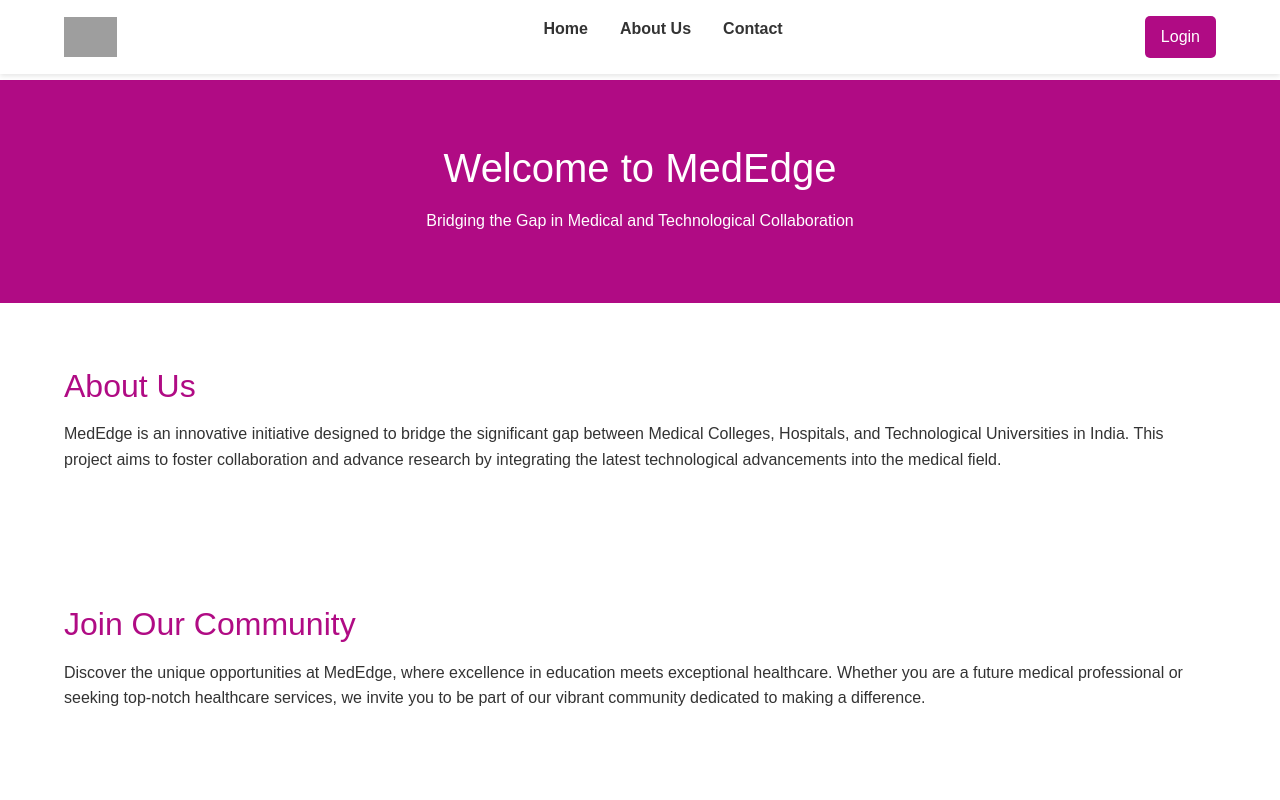
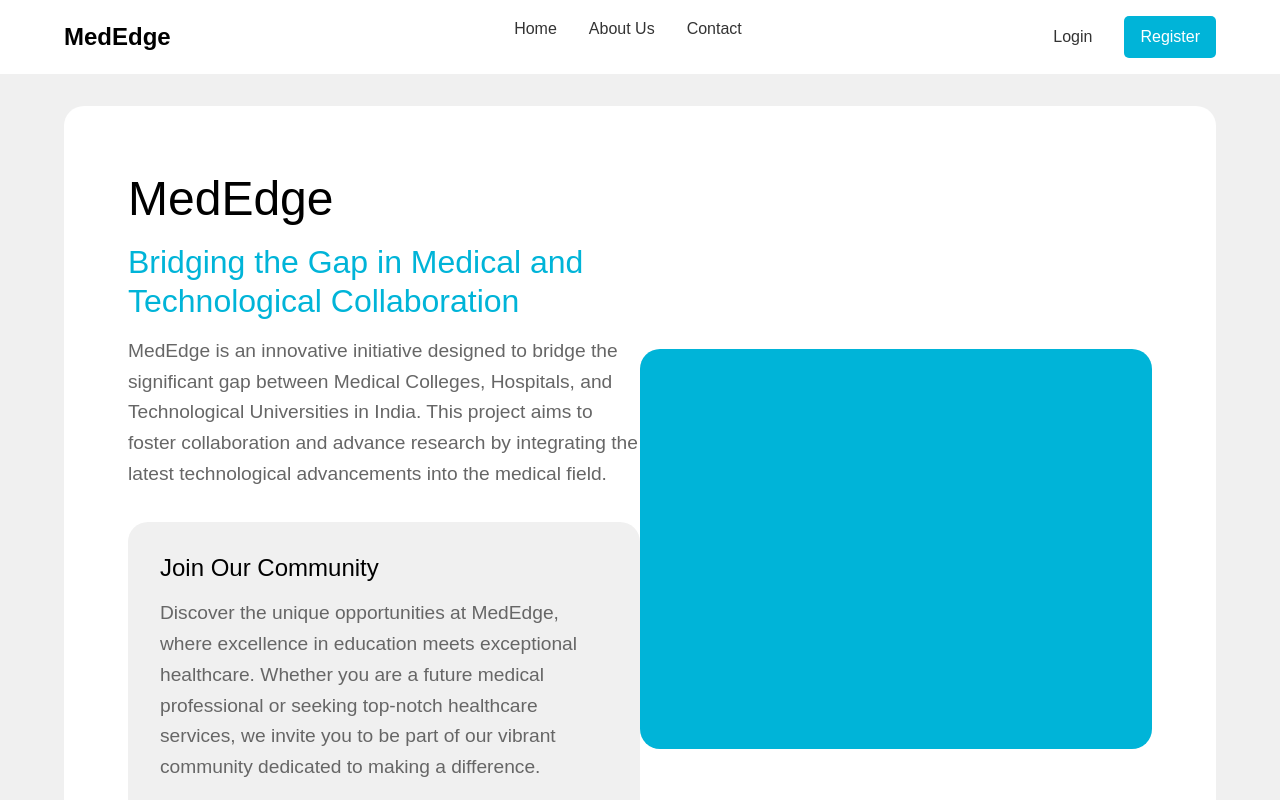
Before and after one commit to Hero777-tech/Med_Edge, a React (Vite) app: page / in a window 1280 px wide. Shown: the top 800 px of the page. Built offline with nearby package versions, Linux system fonts and the light colour scheme; grey boxes are pictures that could not be loaded.

Commit message:
UI home update

```diff
--- a/src/pages/Home/Home.jsx
+++ b/src/pages/Home/Home.jsx
@@ -57,11 +57,26 @@ function Home() {
 export default Home;
 */ // old home page code
 
-import React, { useEffect } from 'react';
+//---------------------------------
+
+//version 1 UI not needed
+
+/* import React, { useEffect } from 'react';
+import { useNavigate } from 'react-router-dom';
 
 const Home = () => {
+  const navigate = useNavigate();
+
+  const goToLogin = () => {
+    navigate("/login");
+  };
+
+  const goToRegister = () => {
+    navigate("/register");
+  };
+
   useEffect(() => {
-    // Sscrool
+    // Smooth scrolling for navigation links
     document.querySelectorAll('a[href^="#"]').forEach(anchor => {
       anchor.addEventListener('click', function (e) {
         e.preventDefault();
@@ -71,7 +86,7 @@ const Home = () => {
       });
     });
 
-    // submit
+    // Form submission handling
     const form = document.querySelector('form');
     if (form) {
       form.addEventListener('submit', function(e) {
@@ -81,15 +96,7 @@ const Home = () => {
       });
     }
 
-    //logss
-    const loginBtn = document.querySelector('.login-btn');
-    if (loginBtn) {
-      loginBtn.addEventListener('click', function() {
-        alert('Login functionality coming soon!');
-      });
-    }
-
-
+    // Simple animation for section headers
     const observer = new IntersectionObserver((entries) => {
       entries.forEach(entry => {
         if (entry.isIntersecting) {
@@ -144,7 +151,11 @@ const Home = () => {
             color: #333;
             font-weight: bold;
           }
-          .login-btn {
+          .auth-buttons {
+            display: flex;
+            gap: 1rem;
+          }
+          .auth-button {
             background-color: #b00b84;
             color: #fff;
             border: none;
@@ -237,7 +248,7 @@ const Home = () => {
               margin-left: 0;
               margin-right: 1rem;
             }
-            .login-btn {
+            .auth-buttons {
               margin-top: 1rem;
             }
             .footer-content {
@@ -265,7 +276,10 @@ const Home = () => {
               <li><a href="#about">About Us</a></li>
               <li><a href="#contact">Contact</a></li>
             </ul>
-            <button className="login-btn">Login</button>
+            <div className="auth-buttons">
+              <button className="auth-button" onClick={goToLogin}>Login</button>
+              <button className="auth-button" onClick={goToRegister}>Register</button>
+            </div>
           </nav>
         </header>
 
@@ -325,4 +339,191 @@ const Home = () => {
   );
 };
 
+export default Home; */
+
+
+// Version 2 UI
+
+import React from 'react';
+import { useNavigate } from 'react-router-dom';
+
+const Home = () => {
+  const navigate = useNavigate();
+
+  const goToLogin = () => {
+    navigate("/login");
+  };
+
+  const goToRegister = () => {
+    navigate("/register");
+  };
+
+  return (
+    <>
+      <style>
+        {`
+          * {
+            margin: 0;
+            padding: 0;
+            box-sizing: border-box;
+          }
+          body {
+            font-family: Arial, sans-serif;
+            line-height: 1.6;
+            color: #333;
+            background-color: #f0f0f0;
+          }
+          header {
+            background-color: #fff;
+            padding: 1rem 5%;
+            display: flex;
+            justify-content: space-between;
+            align-items: center;
+          }
+          .logo {
+            font-size: 1.5rem;
+            font-weight: bold;
+            color: #000;
+          }
+          nav ul {
+            display: flex;
+            list-style: none;
+          }
+          nav ul li {
+            margin-left: 2rem;
+          }
+          nav ul li a {
+            text-decoration: none;
+            color: #333;
+          }
+          .auth-buttons button {
+            margin-left: 1rem;
+            padding: 0.5rem 1rem;
+            border: none;
+            border-radius: 5px;
+            cursor: pointer;
+          }
+          .login-btn {
+            background-color: transparent;
+            color: #333;
+            border: 1px solid #333;
+          }
+          .register-btn {
+            background-color: #00b4d8;
+            color: #fff;
+          }
+          .hero {
+            background-color: #fff;
+            padding: 4rem 5%;
+            display: flex;
+            align-items: center;
+            border-radius: 20px;
+            margin: 2rem 5%;
+          }
+          .hero-content {
+            flex: 1;
+          }
+          .hero h1 {
+            font-size: 3rem;
+            margin-bottom: 1rem;
+            color: #000;
+          }
+          .hero h2 {
+            font-size: 2rem;
+            margin-bottom: 1rem;
+            color: #00b4d8;
+          }
+          .hero p {
+            font-size: 1.2rem;
+            margin-bottom: 2rem;
+            color: #666;
+          }
+          .community {
+            background-color: #f0f0f0;
+            padding: 2rem;
+            border-radius: 20px;
+            margin-top: 2rem;
+          }
+          .community h3 {
+            font-size: 1.5rem;
+            margin-bottom: 1rem;
+            color: #000;
+          }
+          .buttons {
+            display: flex;
+            gap: 1rem;
+            margin-top: 2rem;
+          }
+          .button {
+            background-color: #00b4d8;
+            color: #fff;
+            padding: 0.75rem 1.5rem;
+            border: none;
+            border-radius: 25px;
+            font-size: 1rem;
+            cursor: pointer;
+          }
+          .hero-image {
+            flex: 1;
+            height: 400px;
+            background-color: #00b4d8;
+            border-radius: 20px;
+          }
+        `}
+      </style>
+      <div>
+        <header>
+          <div className="logo">MedEdge</div>
+          <nav>
+            <ul>
+              <li><a href="#home">Home</a></li>
+              <li><a href="#about">About Us</a></li>
+              <li><a href="#contact">Contact</a></li>
+            </ul>
+          </nav>
+          <div className="auth-buttons">
+            <button className="login-btn" onClick={goToLogin}>Login</button>
+            <button className="register-btn" onClick={goToRegister}>Register</button>
+          </div>
+        </header>
+
+        <main>
+          <section className="hero">
+            <div className="hero-content">
+              <h1>MedEdge</h1>
+              <h2>Bridging the Gap in Medical and Technological Collaboration</h2>
+              <p>
+                MedEdge is an innovative initiative designed to bridge the
+                significant gap between Medical Colleges, Hospitals, and
+                Technological Universities in India. This project aims to foster
+                collaboration and advance research by integrating the latest
+                technological advancements into the medical field.
+              </p>
+              <div className="community">
+                <h3>Join Our Community</h3>
+                <p>
+                  Discover the unique opportunities at MedEdge, where excellence in
+                  education meets exceptional healthcare. Whether you are a future
+                  medical professional or seeking top-notch healthcare services, we
+                  invite you to be part of our vibrant community dedicated to making
+                  a difference.
+                </p>
+              </div>
+              <div className="buttons">
+                <button className="button" onClick={goToLogin}>
+                  Login
+                </button>
+                <button className="button" onClick={goToRegister}>
+                  Register
+                </button>
+              </div>
+            </div>
+            <div className="hero-image"></div>
+          </section>
+        </main>
+      </div>
+    </>
+  );
+};
+
 export default Home;
```
